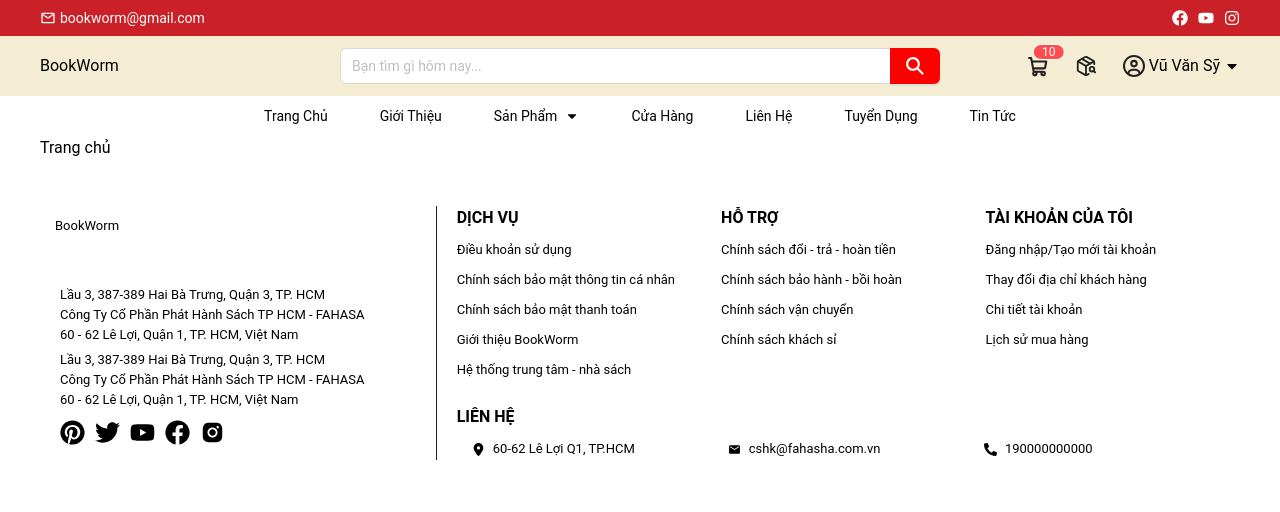
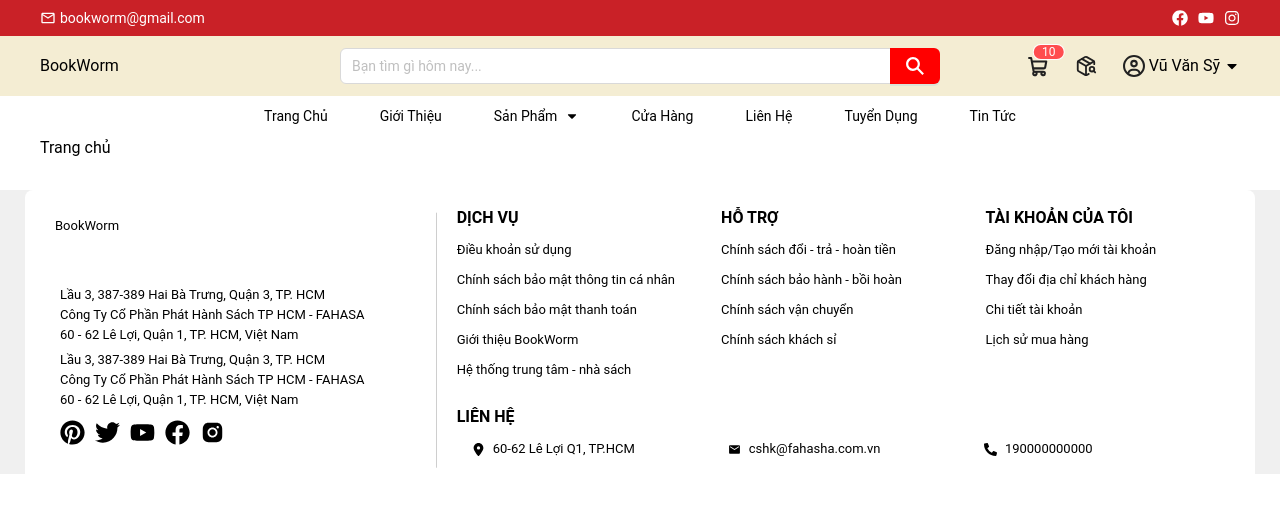
Before and after one commit to vuvansy/app-client-BookWorm, a Next.js app: page / in a window 1280 px wide. Shown: the top 512 px of the page. Built offline with nearby package versions, Linux system fonts and the light colour scheme.

Commit message:
fix color + boder

```diff
--- a/src/components/footer/app-footer.tsx
+++ b/src/components/footer/app-footer.tsx
@@ -7,9 +7,9 @@
 import { MdEmail } from 'react-icons/md';
 const AppFooter = () => {
     return (
-        <footer className='container mt-[30px]'>
-            <div className="flex flex-col lg:flex-row pt-[16px] " >
-                <div className="basis-2/6 text-info border-r border-black">
+        <footer className='mt-[30px] bg-bg-main '>
+            <div className=" container bg-white flex flex-col lg:flex-row pt-[16px]  rounded-tl-[8px] rounded-tr-[8px]" >
+                <div className="relative basis-2/6 text-info ">
                     <div className='w-[389px] h-[69px] mb-[8px] py-2.5 px-[15px]'>BookWorm</div>
                     <div className="ml-[10px] mt-[10px] ">
                         <p className='pr-[15px] pl-[10px]'>
@@ -30,6 +30,7 @@
                             <a className='pr-[10px]' href="#"><AiFillInstagram className='w-[25px] h-[25px]' /></a>
                         </div>
                     </div>
+                    <div className="absolute right-0 top-1/2 transform -translate-y-1/2 h-[95%] border-r border-[#cecece]"></div>
                 </div>
                 <div className="basis-4/6 ml-[20px] mt-[10px] md:mt-0 md:ml-[10px]">
                     <div className="grid grid-cols-1 sm:grid-cols-2  lg:grid-cols-3 ">
@@ -155,7 +156,7 @@
                             </ul>
                         </div>
                     </div>
-                    <div className="mt-[15px] pl-[10px]">
+                    <div className="mt-[15px] pl-[10px] pb-[15px]">
                         <h3 className="text-body-bold">LIÊN HỆ</h3>
                         <div className="grid grid-cols-1 lg:grid-cols-3 mt-[10px] text-info pl-0 md:pl-[15px] ">
                             <div className="flex items-center "><FaLocationDot className='mr-2' /><p>60-62 Lê Lợi Q1, TP.HCM</p></div>
@@ -165,7 +166,9 @@
 
                     </div>
                 </div>
+
             </div>
+
         </footer >
     )
 }
```
